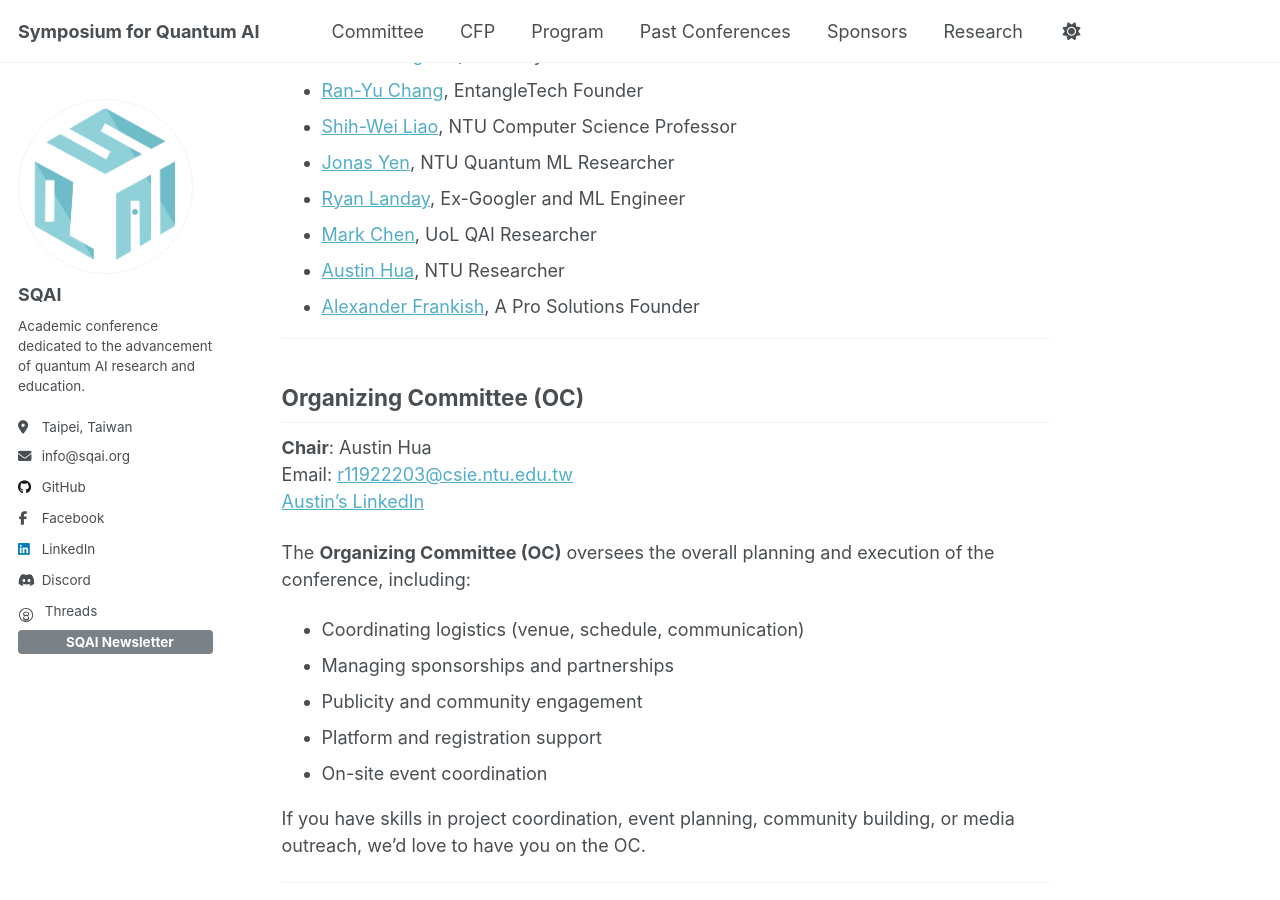
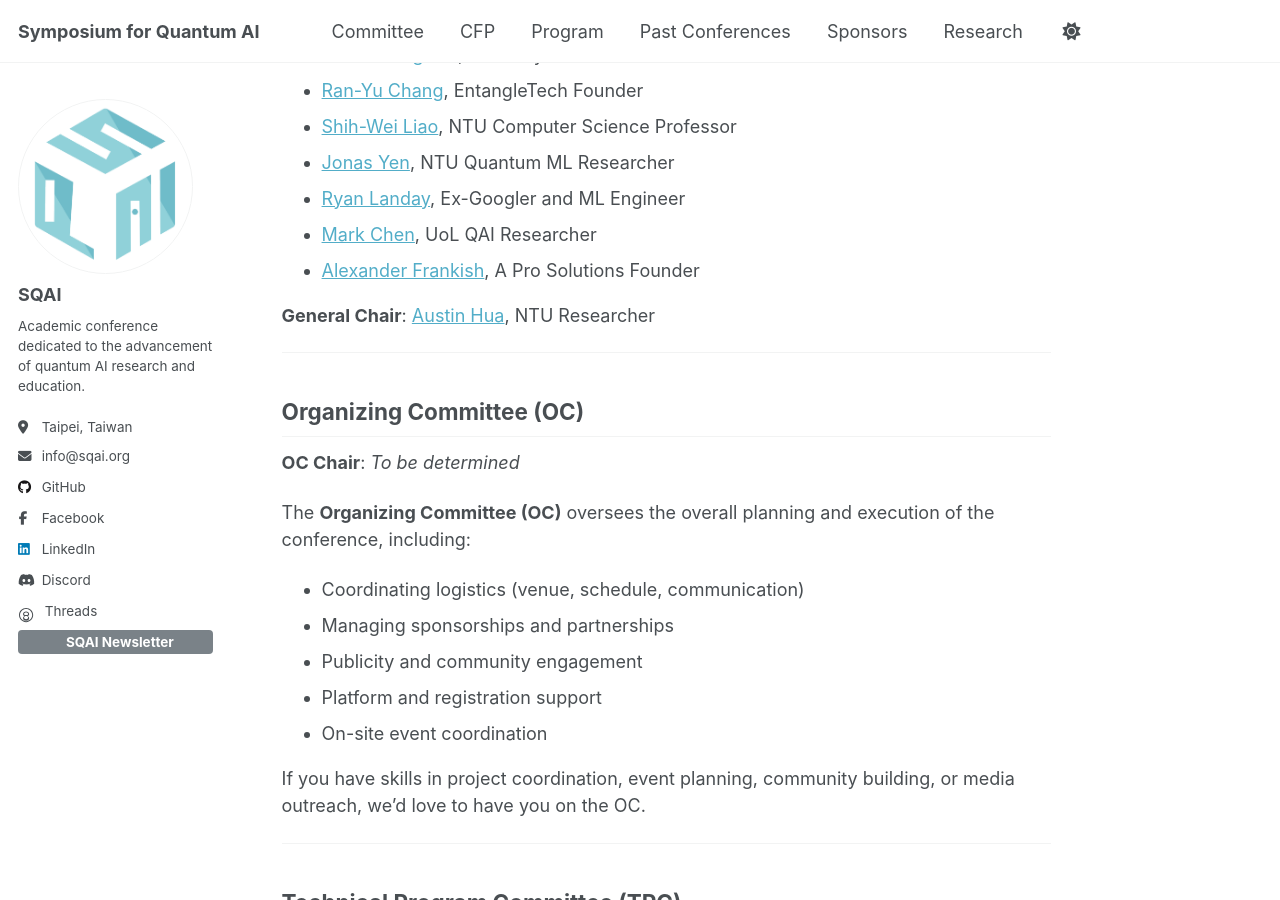
Before and after one commit to danielqnow/QuantumIntelligenceSociety.github.io, a Jekyll site: the page built from _pages/committee.md, in a window 1280 px wide and 900 px high, scrolled down 769 px. Built offline with Jekyll 4.4.1, drawn with Linux system fonts in a browser that asks for light colours; comment, search, counter and statistics services are not loaded.

Commit message:
Conference Chair

```diff
--- a/_pages/committee.md
+++ b/_pages/committee.md
@@ -17,16 +17,15 @@ The success of the **Symposium for Quantum AI (SQAI)** depends on the dedication
 - [Jonas Yen](https://www.facebook.com/profile.php?id=100001078614941), NTU Quantum ML Researcher
 - [Ryan Landay](https://www.linkedin.com/in/rlanday/), Ex-Googler and ML Engineer
 - [Mark Chen](https://www.linkedin.com/in/mark-chen-next/), UoL QAI Researcher
-- [Austin Hua](https://www.linkedin.com/in/austin-hua/), NTU Researcher
 - [Alexander Frankish](https://www.linkedin.com/in/alexander-frankish/), A Pro Solutions Founder
+
+**General Chair**: [Austin Hua](https://www.linkedin.com/in/austin-hua/), NTU Researcher
 
 ---
 
 ## Organizing Committee (OC)
 
-**Chair**: Austin Hua
-Email: [r11922203@csie.ntu.edu.tw](mailto:r11922203@csie.ntu.edu.tw)
-[Austin’s LinkedIn](https://www.linkedin.com/in/austin-hua/)
+**OC Chair**: *To be determined*
 
 The **Organizing Committee (OC)** oversees the overall planning and execution of the conference, including:
 
```
